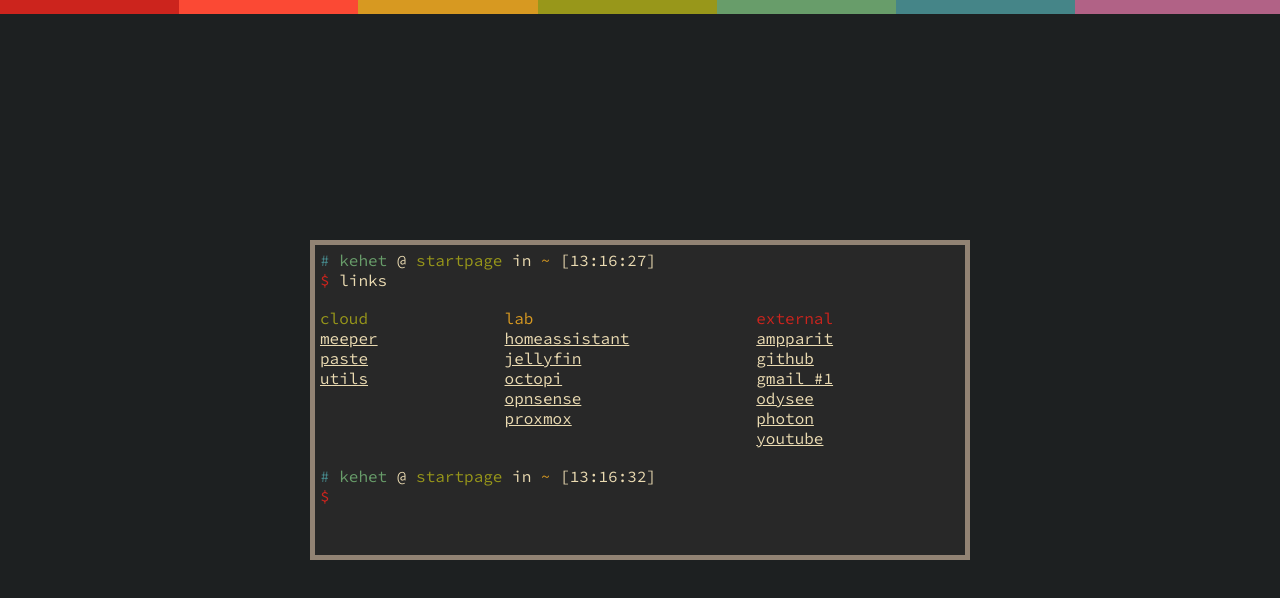
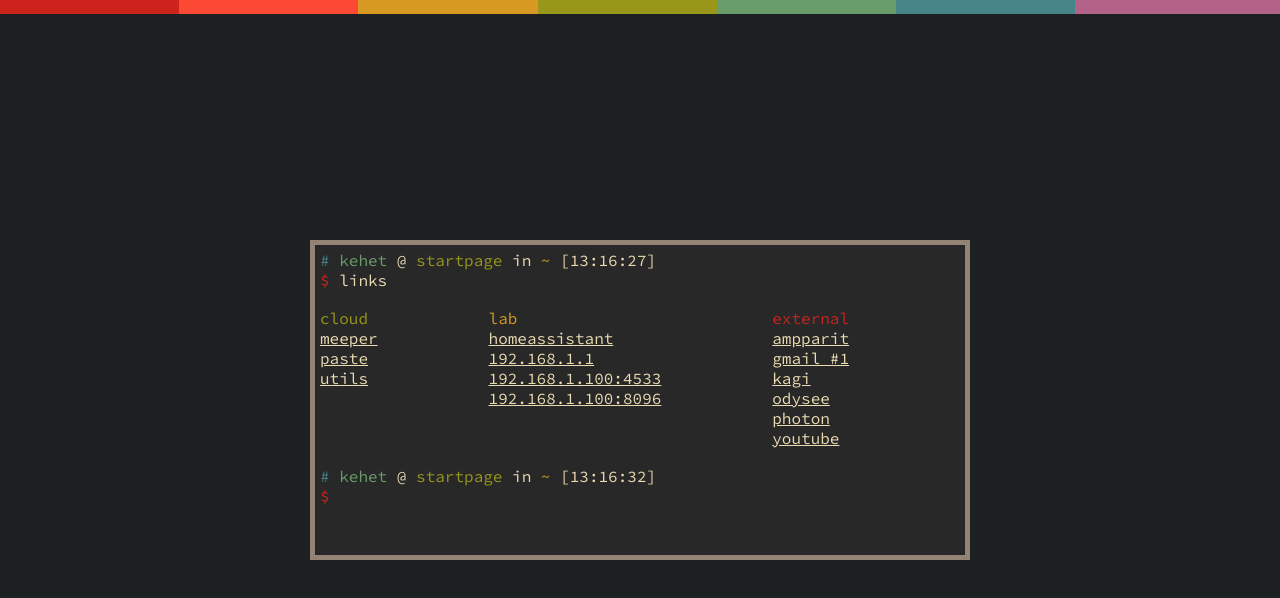
Before and after one commit to Kehet/start-kehet-com, a website built with Vite: page index.html in a window 1280 px wide. Built offline with nearby package versions, Linux system fonts and the light colour scheme.

Commit message:
Update links in index.html

```diff
--- a/index.html
+++ b/index.html
@@ -33,17 +33,16 @@
         <ul>
             <li class="dark_yellow">lab</li>
             <li><a href="http://homeassistant.lan:8123/" rel="nofollow">homeassistant</a></li>
-            <li><a href="http://192.168.1.100:8096/web/" rel="nofollow">jellyfin</a></li>
-            <li><a href="http://octopi.lan" rel="nofollow">octopi</a></li>
-            <li><a href="https://192.168.1.1/" rel="nofollow">opnsense</a></li>
-            <li><a href="https://proxmox.lan:8006/" rel="nofollow">proxmox</a></li>
+            <li><a href="https://192.168.1.1/" rel="nofollow">192.168.1.1</a></li>
+            <li><a href="http://192.168.1.100:4533/" rel="nofollow">192.168.1.100:4533</a></li>
+            <li><a href="http://192.168.1.100:8096/" rel="nofollow">192.168.1.100:8096</a></li>
         </ul>
 
         <ul>
             <li class="dark_red">external</li>
             <li><a href="https://www.ampparit.com/" rel="nofollow">ampparit</a></li>
-            <li><a href="https://github.com/" rel="nofollow">github</a></li>
             <li><a href="https://mail.google.com/mail/u/1/#inbox" rel="nofollow">gmail #1</a></li>
+            <li><a href="https://kagi.com/" rel="nofollow">kagi</a></li>
             <li><a href="https://odysee.com/" rel="nofollow">odysee</a></li>
             <li><a href="https://phtn.app/" rel="nofollow">photon</a></li>
             <li><a href="https://www.youtube.com/" rel="nofollow">youtube</a></li>
```
